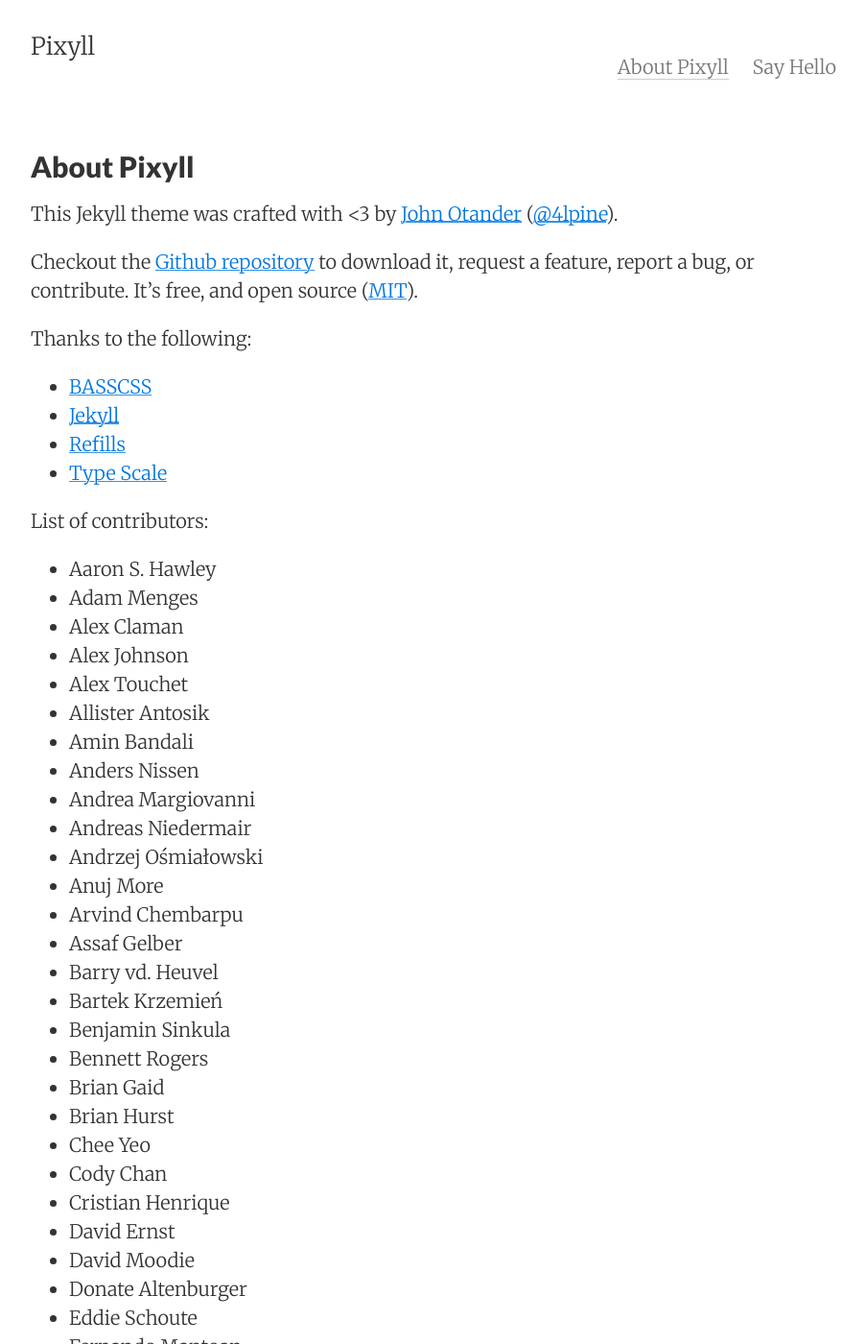
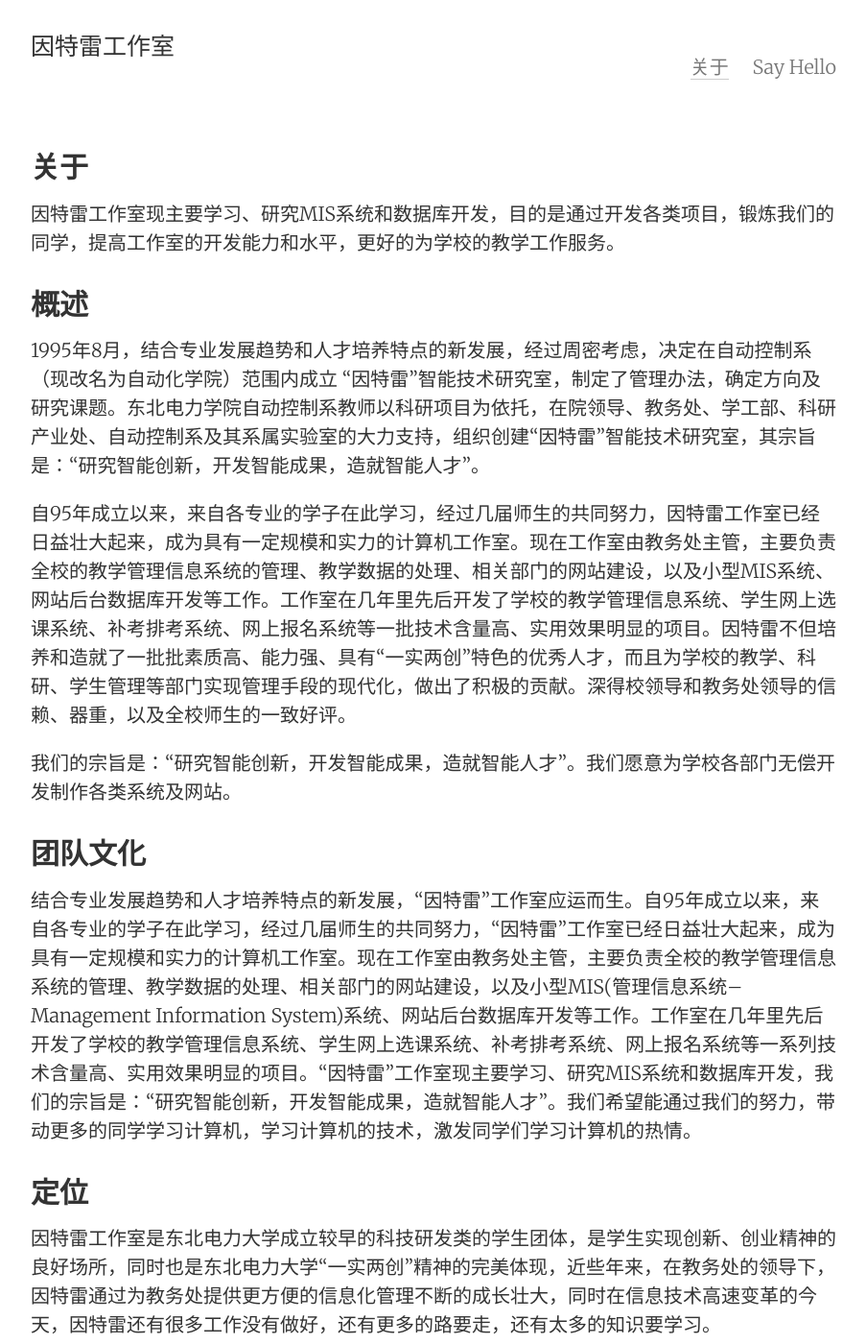
Before and after one commit to neepuitl/neepuitl.github.io, a Jekyll site: the page built from about.md, in a window 1280 px wide and 1400 px high. Shown: the whole window at 96% size, without its empty margins (188-1091 px from the left). Built offline with Jekyll 4.4.1, drawn with Linux system fonts in a browser that asks for light colours; some of the changed text lies outside the part shown.

Commit message:
Update README, About

```diff
--- a/_config.yml
+++ b/_config.yml
@@ -1,23 +1,14 @@
 # Site settings
-title:       Pixyll
-email:       your_email@example.com
-author:      John Otander
-description: "A simple, beautiful theme for Jekyll that emphasizes content rather than aesthetic fluff."
+title:       因特雷工作室
+email:       xijiz@qq.com
+author:      xijiz
+description: "因特雷工作室现主要学习、研究MIS系统和数据库开发，目的是通过开发各类项目，锻炼我们的同学，提高工作室的开发能力和水平，更好的为学校的教学工作服务。"
 baseurl:     ""
-url:         "http://pixyll.com"
+url:         "https://neepuitl.github.io/"
 date_format: "%b %-d, %Y"
 header_pages:
  - about.md
  - contact.html
-
-# Google services
-google_verification:
-# Use either direct GA implementation or set up GTM account
-# - using both will skew your data (leave blank to not use at all)
-google_analytics:
-google_tag_manager:
-# Bing services
-bing_verification:
 
 # Optional features
 animated:             false
--- a/about.md
+++ b/about.md
@@ -1,94 +1,21 @@
 ---
 layout: page
-title: About Pixyll
+title: 关于
 permalink: /about/
 tags: about
 ---
 
-This Jekyll theme was crafted with <3 by [John Otander](http://johnotander.com)
-([@4lpine](https://twitter.com/4lpine)).
+因特雷工作室现主要学习、研究MIS系统和数据库开发，目的是通过开发各类项目，锻炼我们的同学，提高工作室的开发能力和水平，更好的为学校的教学工作服务。
 
-Checkout the [Github repository](https://github.com/johnotander/pixyll) to download it,
-request a feature, report a bug, or contribute. It's free, and open source
-([MIT](http://opensource.org/licenses/MIT)).
+## 概述
+1995年8月，结合专业发展趋势和人才培养特点的新发展，经过周密考虑，决定在自动控制系（现改名为自动化学院）范围内成立 “因特雷”智能技术研究室，制定了管理办法，确定方向及研究课题。东北电力学院自动控制系教师以科研项目为依托，在院领导、教务处、学工部、科研产业处、自动控制系及其系属实验室的大力支持，组织创建“因特雷”智能技术研究室，其宗旨是：“研究智能创新，开发智能成果，造就智能人才”。
 
-Thanks to the following:
+自95年成立以来，来自各专业的学子在此学习，经过几届师生的共同努力，因特雷工作室已经日益壮大起来，成为具有一定规模和实力的计算机工作室。现在工作室由教务处主管，主要负责全校的教学管理信息系统的管理、教学数据的处理、相关部门的网站建设，以及小型MIS系统、网站后台数据库开发等工作。工作室在几年里先后开发了学校的教学管理信息系统、学生网上选课系统、补考排考系统、网上报名系统等一批技术含量高、实用效果明显的项目。因特雷不但培养和造就了一批批素质高、能力强、具有“一实两创”特色的优秀人才，而且为学校的教学、科研、学生管理等部门实现管理手段的现代化，做出了积极的贡献。深得校领导和教务处领导的信赖、器重，以及全校师生的一致好评。
 
-* [BASSCSS](http://basscss.com)
-* [Jekyll](http://jekyllrb.com)
-* [Refills](http://refills.bourbon.io/)
-* [Type Scale](http://type-scale.com/)
+我们的宗旨是：“研究智能创新，开发智能成果，造就智能人才”。我们愿意为学校各部门无偿开发制作各类系统及网站。
 
-List of contributors:
+## 团队文化
+结合专业发展趋势和人才培养特点的新发展，“因特雷”工作室应运而生。自95年成立以来，来自各专业的学子在此学习，经过几届师生的共同努力，“因特雷”工作室已经日益壮大起来，成为具有一定规模和实力的计算机工作室。现在工作室由教务处主管，主要负责全校的教学管理信息系统的管理、教学数据的处理、相关部门的网站建设，以及小型MIS(管理信息系统--Management Information System)系统、网站后台数据库开发等工作。工作室在几年里先后开发了学校的教学管理信息系统、学生网上选课系统、补考排考系统、网上报名系统等一系列技术含量高、实用效果明显的项目。“因特雷”工作室现主要学习、研究MIS系统和数据库开发，我们的宗旨是：“研究智能创新，开发智能成果，造就智能人才”。我们希望能通过我们的努力，带动更多的同学学习计算机，学习计算机的技术，激发同学们学习计算机的热情。
 
-- Aaron S. Hawley
-- Adam Menges
-- Alex Claman
-- Alex Johnson
-- Alex Touchet
-- Allister Antosik
-- Amin Bandali
-- Anders Nissen
-- Andrea Margiovanni
-- Andreas Niedermair
-- Andrzej Ośmiałowski
-- Anuj More
-- Arvind Chembarpu
-- Assaf Gelber
-- Barry vd. Heuvel
-- Bartek Krzemień
-- Benjamin Sinkula
-- Bennett Rogers
-- Brian Gaid
-- Brian Hurst
-- Chee Yeo
-- Cody Chan
-- Cristian Henrique
-- David Ernst
-- David Moodie
-- Donate Altenburger
-- Eddie Schoute
-- Fernando Mantoan
-- Gurchet Rai
-- Harish Narayanan
-- Jack Platten
-- Jehan Tremback
-- Jiaxi Gu (Isaac)
-- John Otander
-- Jordan Danielewski
-- Josh Buxton
-- Kirill Kulikov
-- Kyle Maxwell
-- Marta Sztybor
-- Martin Wagner
-- Matthew Graybosch
-- Maxim Tsoy
-- Mete Balci
-- Mike Lloyd
-- Mikhail Grachev
-- mindwind
-- Nick Rakochy
-- Nikolay Georgiev
-- Noel Bautista
-- Oliver Hamlet
-- Onur (e0i)
-- Praveer Gupta
-- Rassol (Karmeye)
-- Renato Fialho
-- Ricky Han
-- Roberto Pesando
-- Ryan Jacobs
-- Scott Martin
-- Selim Eren Bekçe
-- Shruti Rijhwani
-- Steef Hegeman
-- Tehmasp Chaudhri
-- Thomas Galvin
-- Timothy Gu
-- Tom Kraak
-- Vishnu Ks
-- Vladislav Arbatov
-- Wilfred Hughes
-- Yaroslav Yadrishnikov
-- Yee Chie Tu
-- Yeou Chien
+## 定位
+因特雷工作室是东北电力大学成立较早的科技研发类的学生团体，是学生实现创新、创业精神的良好场所，同时也是东北电力大学“一实两创”精神的完美体现，近些年来，在教务处的领导下，因特雷通过为教务处提供更方便的信息化管理不断的成长壮大，同时在信息技术高速变革的今天，因特雷还有很多工作没有做好，还有更多的路要走，还有太多的知识要学习。
```
Also changed, not shown: thanks.md (deleted, +0 -6 lines).
